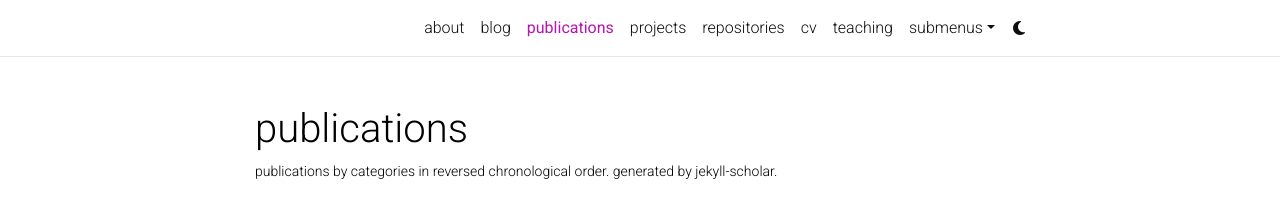
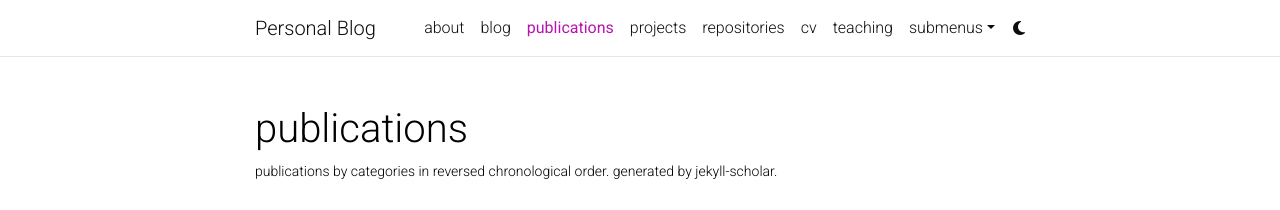
Before and after one commit to zerouk/zerouk.github.io, a Jekyll site: the page built from _pages/publications.md, in a window 1280 px wide. Shown: the top 210 px of the page. Built offline with Jekyll 4.4.1, drawn with Linux system fonts in a browser that asks for light colours; comment, search, counter and statistics services are not loaded; a style sheet for code colours, icons or effects is not loaded; grey boxes are pictures that could not be loaded.

Commit message:
Update _config.yml

```diff
--- a/_config.yml
+++ b/_config.yml
@@ -2,7 +2,7 @@
 # Site settings
 # -----------------------------------------------------------------------------
 
-title: # the website title (if blank, full name will be used instead)
+title: Personal Blog # the website title (if blank, full name will be used instead)
 first_name: Younguk
 middle_name:
 last_name: Kim
```
